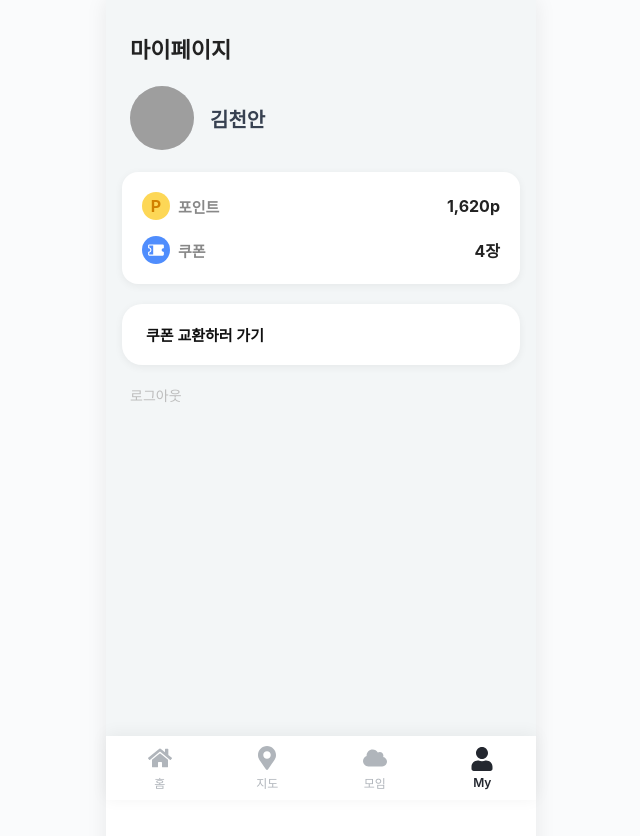
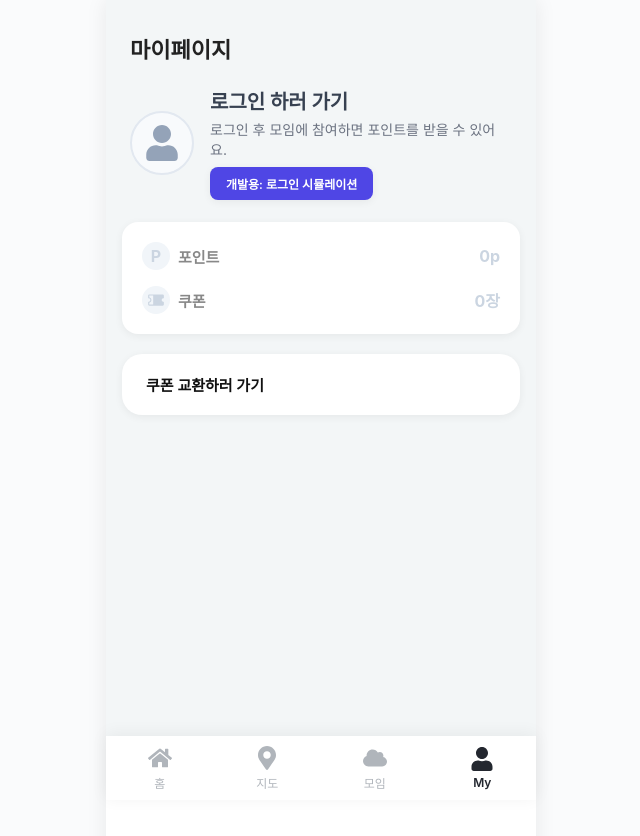
Before and after one commit to 2025Chungnamthon/2025_CHUNGNAMTHON_TEAM_5_FE, a React (Vite) app: page /mypage in a window 1280 px wide. Shown: the top 836 px of the page, without its empty margins (319-959 px from the left). Built offline with nearby package versions, Linux system fonts and the light colour scheme; no server answers; grey boxes are pictures that could not be loaded.

Commit message:
feat: 게스트 모드 마이페이지 UI 작업 완료 #13

```diff
--- a/src/pages/Mypage/Mypage.jsx
+++ b/src/pages/Mypage/Mypage.jsx
@@ -1,9 +1,15 @@
 import React from "react";
+import styled from "styled-components";
+import { useNavigate } from "react-router-dom";
+
+// 기존 컴포넌트들 (게스트 모드 지원)
 import MypageHeader from "./component/MypageHeader";
 import MypageSummaryCard from "./component/MypageSummaryCard";
 import MypageCouponLinkCard from "./component/MypageCouponLinkCard";
 import MypageLogout from "./component/MypageLogout";
-import styled from "styled-components";
+
+// 인증 유틸리티
+import { isAuthenticated } from "../../utils/auth";
 
 const PageContainer = styled.div`
   background: #f3f6f7;
@@ -16,6 +22,9 @@ const Section = styled.div`
 `;
 
 const MyPage = () => {
+  const navigate = useNavigate();
+  const isLoggedIn = isAuthenticated();
+
   // 더미 데이터 (실제 연동 시 API/Context 사용)
   const user = {
     name: "김천안",
@@ -24,16 +33,31 @@ const MyPage = () => {
     couponCount: 4,
   };
 
+  const handleGuestCouponClick = () => {
+    navigate("/login");
+  };
+
   return (
     <PageContainer>
-      <MypageHeader name={user.name} profileImg={user.profileImg} />
+      <MypageHeader
+        name={user.name}
+        profileImg={user.profileImg}
+        isGuest={!isLoggedIn}
+      />
       <Section>
-        <MypageSummaryCard point={user.point} couponCount={user.couponCount} />
+        <MypageSummaryCard
+          point={user.point}
+          couponCount={user.couponCount}
+          isGuest={!isLoggedIn}
+        />
       </Section>
       <Section>
-        <MypageCouponLinkCard />
+        <MypageCouponLinkCard
+          onClick={handleGuestCouponClick}
+          isGuest={!isLoggedIn}
+        />
+        {isLoggedIn && <MypageLogout />}
       </Section>
-      <MypageLogout />
     </PageContainer>
   );
 };
--- a/src/pages/Mypage/component/MypageCouponLinkCard.jsx
+++ b/src/pages/Mypage/component/MypageCouponLinkCard.jsx
@@ -19,6 +19,19 @@ const Card = styled.div`
   }
 `;
 
-const MypageCouponLinkCard = () => <Card>쿠폰 교환하러 가기</Card>;
+const MypageCouponLinkCard = ({ onClick, isGuest = false }) => {
+  const handleClick = () => {
+    if (isGuest) {
+      if (onClick) {
+        onClick();
+      } else {
+        alert("로그인 후 이용해주세요.");
+      }
+    }
+    // 로그인된 사용자는 기존 동작 유지
+  };
+
+  return <Card onClick={handleClick}>쿠폰 교환하러 가기</Card>;
+};
 
 export default MypageCouponLinkCard;
--- a/src/pages/Mypage/component/MypageHeader.jsx
+++ b/src/pages/Mypage/component/MypageHeader.jsx
@@ -1,5 +1,8 @@
 import React from "react";
 import styled from "styled-components";
+import { useNavigate } from "react-router-dom";
+import { setTokenToStorage } from "../../../utils/auth";
+import { FaUser } from "react-icons/fa";
 
 const HeaderWrap = styled.div`
   padding: 32px 24px 0 24px;
@@ -28,13 +31,117 @@ const ProfileImg = styled.img`
   background: #e5e7eb;
 `;
 
+const ProfileIcon = styled.div`
+  width: 64px;
+  height: 64px;
+  border-radius: 50%;
+  background: #f8fafc;
+  border: 2px solid #e2e8f0;
+  display: flex;
+  align-items: center;
+  justify-content: center;
+  color: #94a3b8;
+  transition: all 0.2s ease;
+
+  svg {
+    width: 36px;
+    height: 36px;
+  }
+
+  &:hover {
+    background: #f1f5f9;
+    border-color: #cbd5e1;
+    color: #64748b;
+  }
+`;
+
 const Name = styled.div`
   font-size: 20px;
   font-weight: 700;
   color: #374151;
 `;
 
-const MypageHeader = ({ name, profileImg }) => (
+const LoginContent = styled.div`
+  flex: 1;
+`;
+
+const LoginText = styled.div`
+  font-size: 20px;
+  font-weight: 700;
+  color: #374151;
+  margin: 0 0 4px 0;
+`;
+
+const LoginDescription = styled.p`
+  font-size: 14px;
+  color: #6b7280;
+  margin: 0;
+`;
+
+const DevButton = styled.button`
+  background: #4f46e5;
+  color: white;
+  border: none;
+  padding: 8px 16px;
+  border-radius: 8px;
+  font-size: 12px;
+  cursor: pointer;
+  margin-top: 8px;
+
+  &:hover {
+    background: #4338ca;
+  }
+`;
+
+const GuestHeaderSection = styled.div`
+  cursor: pointer;
+  transition: all 0.2s ease;
+
+  &:hover {
+    transform: translateY(-1px);
+  }
+`;
+
+const MypageHeader = ({ name, profileImg, isGuest = false }) => {
+  const navigate = useNavigate();
+
+  const handleLoginClick = () => {
+    navigate("/login");
+  };
+
+  const handleDevLogin = (e) => {
+    e.stopPropagation(); // 이벤트 버블링 방지
+    const mockToken =
+      "eyJhbGciOiJIUzI1NiIsInR5cCI6IkpXVCJ9.eyJzdWIiOiIxMjM0NTY3ODkwIiwibmFtZSI6IkpvaG4gRG9lIiwiaWF0IjoxNTE2MjM5MDIyLCJleHAiOjE5OTk5OTk5OTl9.mock";
+    setTokenToStorage(mockToken);
+    window.location.reload();
+  };
+
+  if (isGuest) {
+    return (
+      <HeaderWrap>
+        <Title>마이페이지</Title>
+        <GuestHeaderSection onClick={handleLoginClick}>
+          <ProfileRow>
+            <ProfileIcon>
+              <FaUser />
+            </ProfileIcon>
+            <LoginContent>
+              <LoginText>로그인 하러 가기</LoginText>
+              <LoginDescription>
+                로그인 후 모임에 참여하면 포인트를 받을 수 있어요.
+              </LoginDescription>
+              <DevButton onClick={handleDevLogin}>
+                개발용: 로그인 시뮬레이션
+              </DevButton>
+            </LoginContent>
+          </ProfileRow>
+        </GuestHeaderSection>
+      </HeaderWrap>
+    );
+  }
+
+  return (
     <HeaderWrap>
       <Title>마이페이지</Title>
       <ProfileRow>
@@ -43,5 +150,6 @@ const MypageHeader = ({ name, profileImg }) => (
       </ProfileRow>
     </HeaderWrap>
   );
+};
 
 export default MypageHeader;
--- a/src/pages/Mypage/component/MypageLogout.jsx
+++ b/src/pages/Mypage/component/MypageLogout.jsx
@@ -1,6 +1,6 @@
 import React from "react";
 import styled from "styled-components";
-import { logout } from "../../../services/oauthApi";
+import { logout, removeTokenFromStorage } from "../../../utils/auth";
 
 const LogoutBtn = styled.button`
   background: none;
@@ -8,7 +8,7 @@ const LogoutBtn = styled.button`
   font-size: 14px;
   font-weight: 500;
   border: none;
-  margin: 0 0 0 24px;
+  margin: 16px 0 0 24px;
   cursor: pointer;
   padding: 0;
   box-shadow: none;
@@ -20,6 +20,39 @@ const LogoutBtn = styled.button`
   }
 `;
 
-const MypageLogout = () => <LogoutBtn onClick={logout}>로그아웃</LogoutBtn>;
+const DevLogoutBtn = styled.button`
+  background: #ef4444;
+  color: white;
+  border: none;
+  padding: 8px 16px;
+  border-radius: 8px;
+  font-size: 12px;
+  cursor: pointer;
+  margin: 16px 24px 0 24px;
+
+  &:hover {
+    background: #dc2626;
+  }
+`;
+
+const MypageLogout = () => {
+  const handleLogout = () => {
+    logout();
+  };
+
+  const handleDevLogout = () => {
+    removeTokenFromStorage();
+    window.location.reload();
+  };
+
+  return (
+    <>
+      <LogoutBtn onClick={handleLogout}>로그아웃</LogoutBtn>
+      <DevLogoutBtn onClick={handleDevLogout}>
+        개발용: 게스트 모드로 전환
+      </DevLogoutBtn>
+    </>
+  );
+};
 
 export default MypageLogout;
--- a/src/pages/Mypage/component/MypageSummaryCard.jsx
+++ b/src/pages/Mypage/component/MypageSummaryCard.jsx
@@ -33,50 +33,54 @@ const Label = styled.span`
 const Value = styled.span`
   font-size: 16px;
   font-weight: 700;
-  color: #222222;
+  color: ${(props) => (props.isGuest ? "#cbd5e1" : "#222222")};
+`;
+
+const PointCircle = styled.span`
+  display: flex;
+  align-items: center;
+  justify-content: center;
+  width: 28px;
+  height: 28px;
+  background: ${(props) => (props.isGuest ? "#f1f5f9" : "#fdd756")};
+  color: ${(props) => (props.isGuest ? "#cbd5e1" : "#d18000")};
+  font-weight: 700;
+  font-size: 16px;
+  border-radius: 50%;
+  margin-right: 8px;
+  position: relative;
 `;
 
 const IconCircle = styled.div`
   width: 28px;
   height: 28px;
   border-radius: 50%;
-  background: ${({ color }) => color || "#eee"};
+  background: ${(props) => (props.isGuest ? "#f1f5f9" : "#4F8DFD")};
   display: flex;
   justify-content: center;
   align-items: center;
   margin-right: 8px;
 `;
-const PointCircle = styled.span`
-  display: flex;
-  align-items: center;
-  justify-content: center;
-  width: 28px;
-  height: 28px;
-  background: #fdd756;
-  color: #d18000;
-  font-weight: 700;
-  font-size: 16px;
-  border-radius: 50%;
-  margin-right: 8px;
-  position: relative;
-`;
-const MypageSummaryCard = ({ point, couponCount }) => (
+
+const MypageSummaryCard = ({ point, couponCount, isGuest = false }) => (
   <Card>
     <Row>
       <RowLeft>
-        <PointCircle>P</PointCircle>
+        <PointCircle isGuest={isGuest}>P</PointCircle>
         <Label>포인트</Label>
       </RowLeft>
-      <Value>{point.toLocaleString()}p</Value>
+      <Value isGuest={isGuest}>
+        {isGuest ? "0p" : `${point.toLocaleString()}p`}
+      </Value>
     </Row>
     <Row>
       <RowLeft>
-        <IconCircle color="#4F8DFD">
-          <PiTicketFill color="white" size={18} />
+        <IconCircle isGuest={isGuest}>
+          <PiTicketFill color={isGuest ? "#cbd5e1" : "white"} size={18} />
         </IconCircle>
         <Label>쿠폰</Label>
       </RowLeft>
-      <Value>{couponCount}장</Value>
+      <Value isGuest={isGuest}>{isGuest ? "0장" : `${couponCount}장`}</Value>
     </Row>
   </Card>
 );
--- a/src/utils/auth.js
+++ b/src/utils/auth.js
@@ -28,6 +28,34 @@ export const getTokenFromCookie = (cookieName = "token") => {
   } catch (error) {
     console.error("쿠키에서 토큰 추출 실패:", error);
     return null;
+  }
+};
+
+// localStorage에서 토큰 가져오기
+export const getTokenFromStorage = () => {
+  try {
+    return localStorage.getItem("token");
+  } catch (error) {
+    console.error("localStorage에서 토큰 추출 실패:", error);
+    return null;
+  }
+};
+
+// 토큰을 localStorage에 저장
+export const setTokenToStorage = (token) => {
+  try {
+    localStorage.setItem("token", token);
+  } catch (error) {
+    console.error("토큰 저장 실패:", error);
+  }
+};
+
+// 토큰을 localStorage에서 제거
+export const removeTokenFromStorage = () => {
+  try {
+    localStorage.removeItem("token");
+  } catch (error) {
+    console.error("토큰 제거 실패:", error);
   }
 };
 
@@ -73,26 +101,26 @@ export const isTokenValid = (token) => {
 
 // 현재 사용자 정보 가져오기
 export const getCurrentUser = () => {
-  const token = apiService.getToken();
+  const token = getTokenFromStorage();
   return token && isTokenValid(token) ? decodeToken(token) : null;
 };
 
 // 로그인 상태 확인
 export const isAuthenticated = () => {
-  const token = apiService.getToken();
+  const token = getTokenFromStorage();
   return token && isTokenValid(token);
 };
 
 // 로그아웃
 export const logout = () => {
-  apiService.removeToken();
+  removeTokenFromStorage();
   window.location.href = "/login";
 };
 
 // 소셜 로그인 시작
 export const startSocialLogin = (provider) => {
-  const loginUrl = apiService.getSocialLoginUrl(provider);
-  window.location.href = loginUrl;
+  // 임시로 로그인 페이지로 이동
+  window.location.href = "/login";
 };
 
 // URL 파라미터 정리
```
Lines whose indentation alone changed are shown as unchanged.
